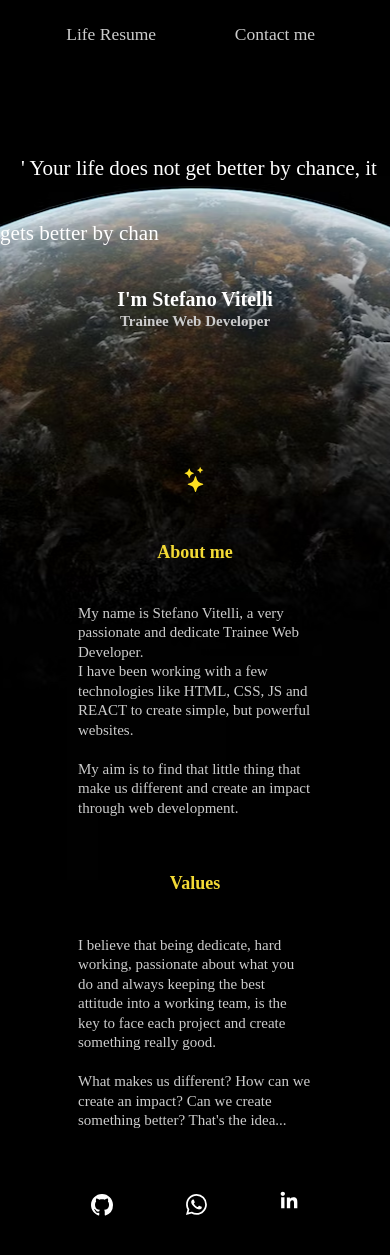
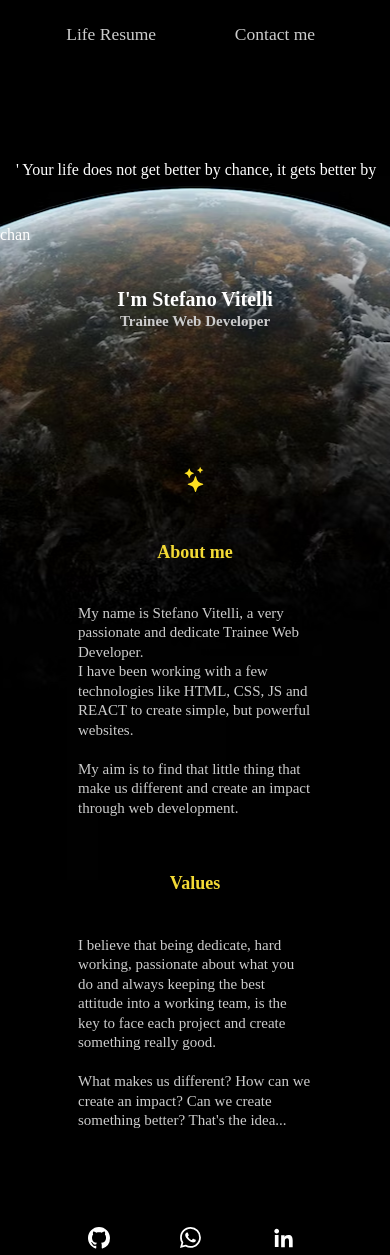
Before and after one commit to Stefano-Vitelli/budapest-project, a React (Create React App) app: page / in a window 390 px wide. Before the commit the page ends 1234 px from the top, so only its background shows below. Built offline with nearby package versions, Linux system fonts and the light colour scheme.

Commit message:
agrega barra

```diff
--- a/src/index.css
+++ b/src/index.css
@@ -28,8 +28,10 @@
     display: flex;
     align-items: center;
     justify-content: space-evenly;
-    padding-top: 2em;
-    padding-right: 1em;
+    padding-top: 4.5em;
+    padding-right: 1.4em;
+
+
   }
 
   .stars-end {
@@ -60,7 +62,7 @@
 }
 
 .interactive span {
-  font-size: 2.5vh;
+  font-size: 16px;
   margin-block-start: 1em;
     margin-block-end: 1em;
     margin-inline-start: 1em;
@@ -82,7 +84,7 @@ img.stars-paragraph {
 }
 
 .stars-end {
-  display: none;
+display: none;
 }
 }
 
@@ -94,7 +96,7 @@ img.stars-paragraph {
   }
 
   .interactive span {
-    font-size: 20px;
+    font-size: 25px;
   }
 
   .third-header, p, .four-header {
@@ -269,11 +271,6 @@ h2, h3, h4, h5{
   align-items: center;
 }
 
-
-.linkedin{
-  padding-top: 8px;
-}
-
 .iconoGitHub:hover {
   cursor: pointer;
   font-size: 15px;
@@ -288,10 +285,6 @@ h2, h3, h4, h5{
 .linkedin:hover {
   cursor: pointer;
   border-radius: 30%;
-}
-
-.linkedin {
-  margin-bottom: 18px;
 }
 
 li {
```
Also changed, not shown: public/Imagenes Web/linkedInV2-fill-white.svg.
